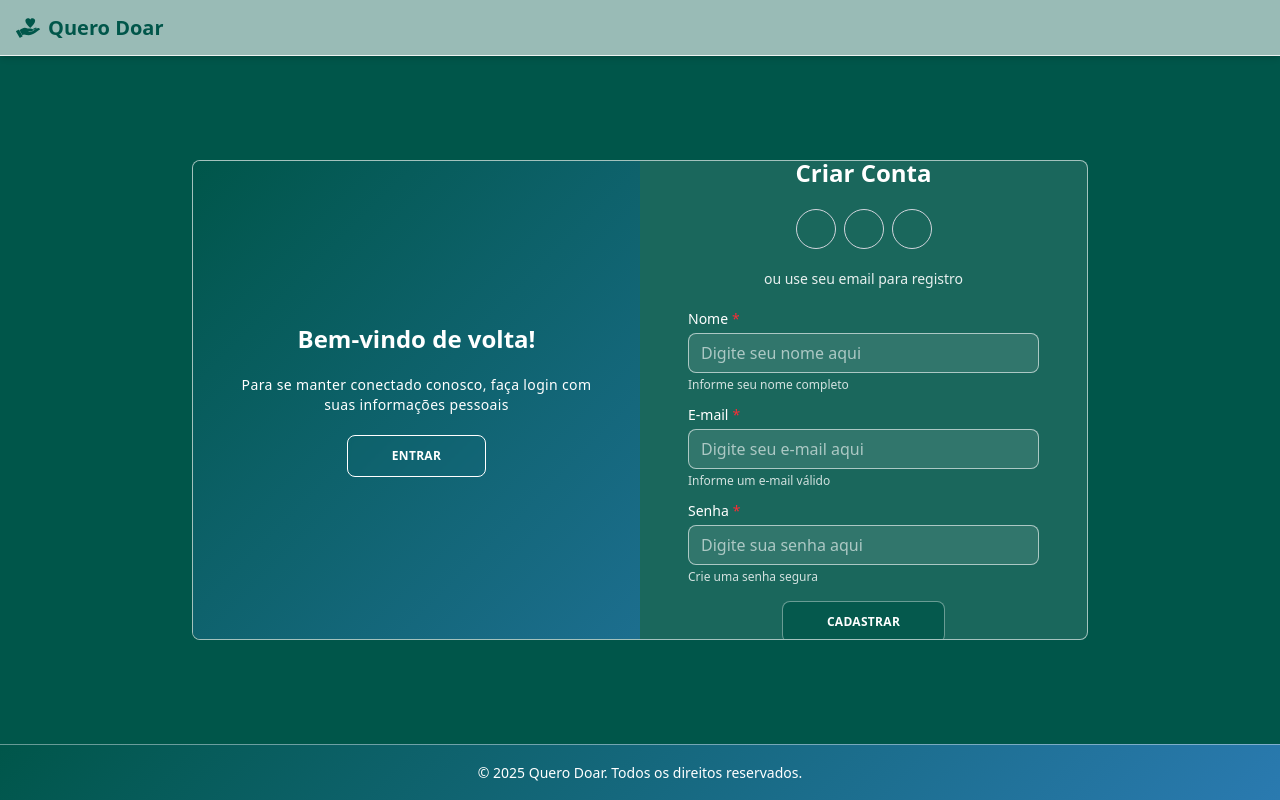
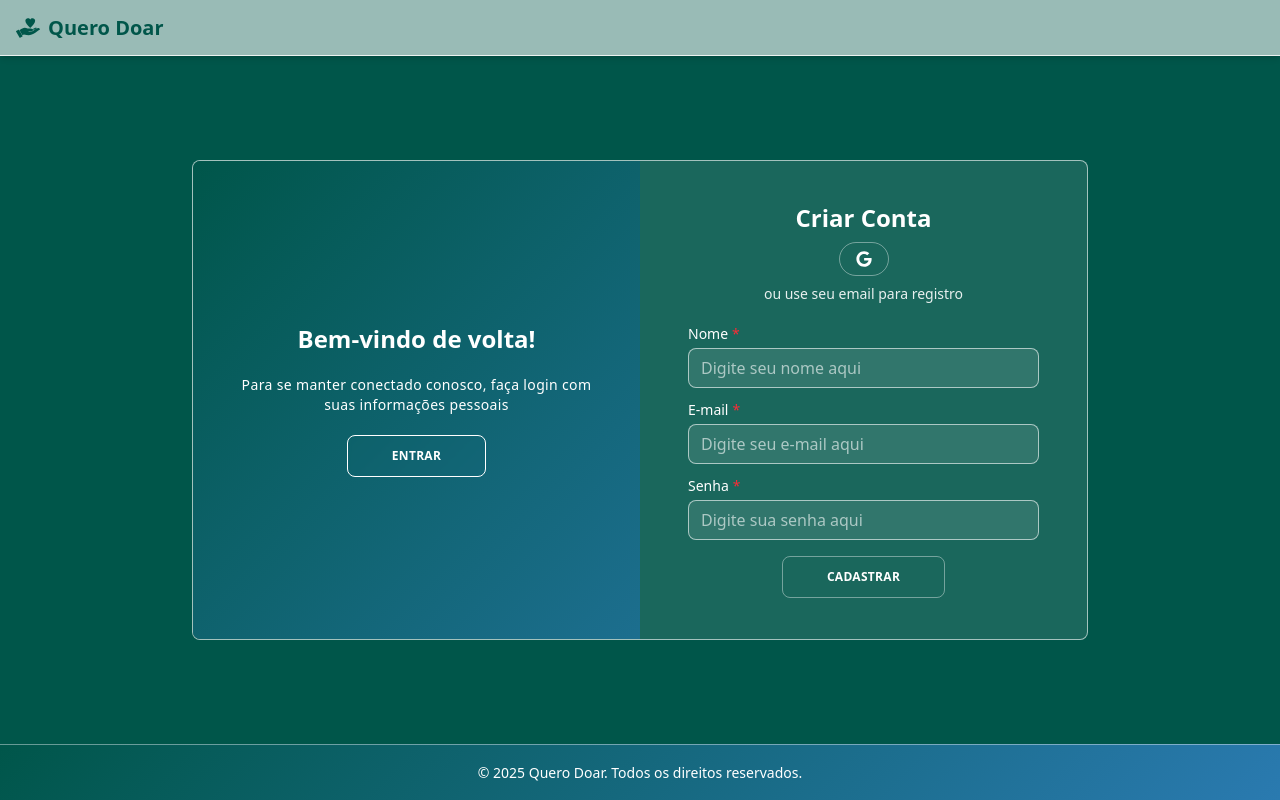
Before and after one commit to Eduardo-Ohlweiler/quero_doar_frontend, a React (Vite) app: page /login in a window 1280 px wide. Both pictures are taken after a click on the button "CADASTRAR". Built offline with nearby package versions, Linux system fonts and the light colour scheme.

Commit message:
feat: Segrega forms, um para cada opção

```diff
--- a/src/components/LoginRegister/LoginRegister.jsx
+++ b/src/components/LoginRegister/LoginRegister.jsx
@@ -20,6 +20,7 @@ import {
     linkStyles,
     singleFormWrapperStyles,
     singleFormGroupStyles,
+    FormVisibility
 } from './LoginRegister.styles';
 
 export default function LoginRegister({
@@ -44,6 +45,14 @@ export default function LoginRegister({
             ...prev,
             [field]: e.target.value,
         }));
+    };
+
+    const handleLoginFormSubmit = (e) => {
+        e.preventDefault();
+    };
+
+    const handleRegisterFormSubmit = (e) => {
+        e.preventDefault();
     };
 
     const handleFormSubmit = (e) => {
@@ -111,35 +120,17 @@ export default function LoginRegister({
                 <div
                     className={twMerge(clsx(formContainerStyles({ type: 'signIn', active: isSignUpMode })))}
                 >
+
                     <form
-                        onSubmit={handleFormSubmit}
-                        role="form"
+                        onSubmit={handleLoginFormSubmit}
+                        role="login-form"
+                        data-testid="login-form"
+                        className={FormVisibility({ visible: !isSignUpMode })}
                     >
-                        <div
-                            className={singleFormGroupStyles()}
-                        >
-
-                            <h1 className={titleStyles()}>
-                                {isSignUpMode ? 'Criar Conta' : 'Entrar'}
+                        <div className={singleFormGroupStyles()} >
+                            <h1 className={titleStyles()} >
+                                Entrar
                             </h1>
-
-                            {/* Social login section - only show for sign up mode */}
-                            {isSignUpMode && (
-                                <div className={socialContainerStyles()}>
-                                    <a href="#" className={socialLinkStyles()} aria-label="Cadastrar com Facebook">
-                                        <i className="fab fa-facebook-f text-gray-600" />
-                                    </a>
-                                    <a href="#" className={socialLinkStyles()} aria-label="Cadastrar com Google">
-                                        <i className="fab fa-google text-gray-600" />
-                                    </a>
-                                    <a href="#" className={socialLinkStyles()} aria-label="Cadastrar com LinkedIn">
-                                        <i className="fab fa-linkedin-in text-gray-600" />
-                                    </a>
-                                </div>
-                            )}
-
-                            {/* Google button for sign in mode */}
-                            {!isSignUpMode && (
                             <Button
                                 appearance="ghost"
                                 className="rounded-full m-2"
@@ -148,33 +139,82 @@ export default function LoginRegister({
                             >
                                 <FaGoogle />
                             </Button>
-                            )}
+                            <span className={subtitleStyles()}>
+                                ou informe seus dados para entrar
+                            </span>
+                            <div className="w-full space-y-3">
+                                <Input
+                                    type="email"
+                                    label="E-mail"
+                                    placeholder="Digite seu e-mail aqui"
+                                    helperText="Informe seu e-mail utilizado no cadastro"
+                                    appearance="outlined-white"
+                                    value={formData.email}
+                                    onChange={handleInputChange('email')}
+                                    required
+                                />
+                                <Input
+                                    type="password"
+                                    label="Senha"
+                                    placeholder="Digite sua senha aqui"
+                                    helperText="Informe sua senha"
+                                    appearance="outlined-white"
+                                    value={formData.password}
+                                    onChange={handleInputChange('password')}
+                                    required
+                                />
+                            </div>
+                            <a href="#" className={linkStyles()}>
+                                    Esqueceu sua senha?
+                            </a>
+                            <Button
+                                type="submit"
+                                appearance="ghost"
+                                size="medium"
+                                loading={signInLoading}
+                                className="mt-4 px-11 py-3 text-xs font-bold tracking-wide uppercase"
+                            >
+                                Entrar
+                            </Button>
+                        </div>
+                    </form>
 
+                    <form
+                        onSubmit={handleRegisterFormSubmit}
+                        role="register-form"
+                        data-testid="register-form"
+                        className={FormVisibility({ visible: isSignUpMode })}
+                    >
+                        <div className={singleFormGroupStyles()} >
+                            <h1 className={titleStyles()}>
+                                Criar Conta
+                            </h1>
+                            <Button
+                                    appearance="ghost"
+                                    className="rounded-full m-2"
+                                    type="button"
+                                    onClick={() => alert(`${formData.email} ${formData.password}`)}
+                            >
+                                    <FaGoogle />
+                            </Button>
                             <span className={subtitleStyles()}>
-                                {isSignUpMode ? 'ou use seu email para registro' : 'ou informe seus dados para entrar'}
+                                ou use seu email para registro
                             </span>
 
                             <div className="w-full space-y-3">
-                                {/* Name field - only visible in sign up mode */}
-                                {isSignUpMode && (
                                 <Input
                                     type="text"
                                     label="Nome"
                                     placeholder="Digite seu nome aqui"
-                                        helperText="Informe seu nome completo"
                                     appearance="outlined-white"
                                     value={formData.name}
                                     onChange={handleInputChange('name')}
                                     required
                                 />
-                                )}
-
-                                {/* Email field - always visible */}
                                 <Input
                                     type="email"
                                     label="E-mail"
-                                    placeholder={isSignUpMode ? "Digite seu e-mail aqui" : "Digite seu e-mail aqui"}
-                                    helperText={isSignUpMode ? "Informe um e-mail válido" : "Informe seu e-mail utilizado no cadastro"}
+                                    placeholder="Digite seu e-mail aqui"
                                     appearance="outlined-white"
                                     value={formData.email}
                                     onChange={handleInputChange('email')}
@@ -186,7 +226,6 @@ export default function LoginRegister({
                                     type="password"
                                     label="Senha"
                                     placeholder="Digite sua senha aqui"
-                                    helperText={isSignUpMode ? "Crie uma senha segura" : "Informe sua senha"}
                                     appearance="outlined-white"
                                     value={formData.password}
                                     onChange={handleInputChange('password')}
@@ -194,21 +233,14 @@ export default function LoginRegister({
                                 />
                             </div>
 
-                            {/* Forgot password link - only visible in sign in mode */}
-                            {!isSignUpMode && (
-                                <a href="#" className={linkStyles()}>
-                                    Esqueceu sua senha?
-                                </a>
-                            )}
-
                             <Button
                                 type="submit"
-                                appearance={isSignUpMode ? "primary" : "ghost"}
+                                appearance="ghost"
                                 size="medium"
-                                loading={isSignUpMode ? signUpLoading : signInLoading}
+                                loading={signUpLoading}
                                 className="mt-4 px-11 py-3 text-xs font-bold tracking-wide uppercase"
                             >
-                                {isSignUpMode ? 'Cadastrar' : 'Entrar'}
+                                Cadastrar
                             </Button>
                         </div>
                     </form>
--- a/src/components/LoginRegister/LoginRegister.styles.jsx
+++ b/src/components/LoginRegister/LoginRegister.styles.jsx
@@ -149,6 +149,21 @@ export const linkStyles = cva(
     'text-white/60 text-sm no-underline my-4 hover:text-white transition-colors duration-200'
 );
 
+export const FormVisibility = cva(
+    'transition-opacity duration-500',
+    {
+        variants: {
+            visible: {
+                true: 'opacity-100 z-10',
+                false: 'opacity-0 z-[-10] pointer-events-none',
+            },
+        },
+        defaultVariants: {
+            visible: false,
+        },
+    }
+);
+
 // Animação personalizada para o show
 export const showAnimation = `
 @keyframes show {
```
Lines whose indentation alone changed are shown as unchanged.
